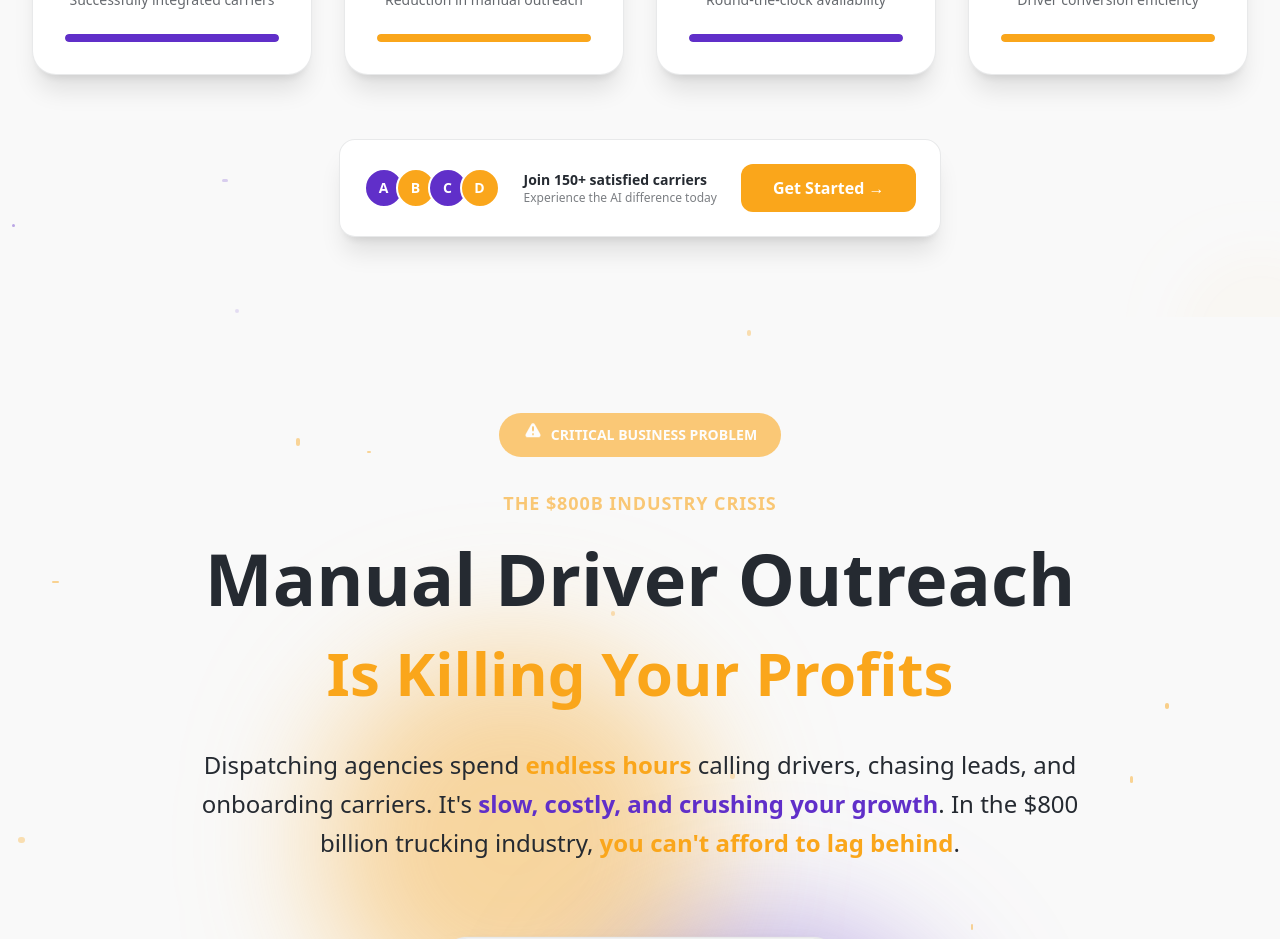
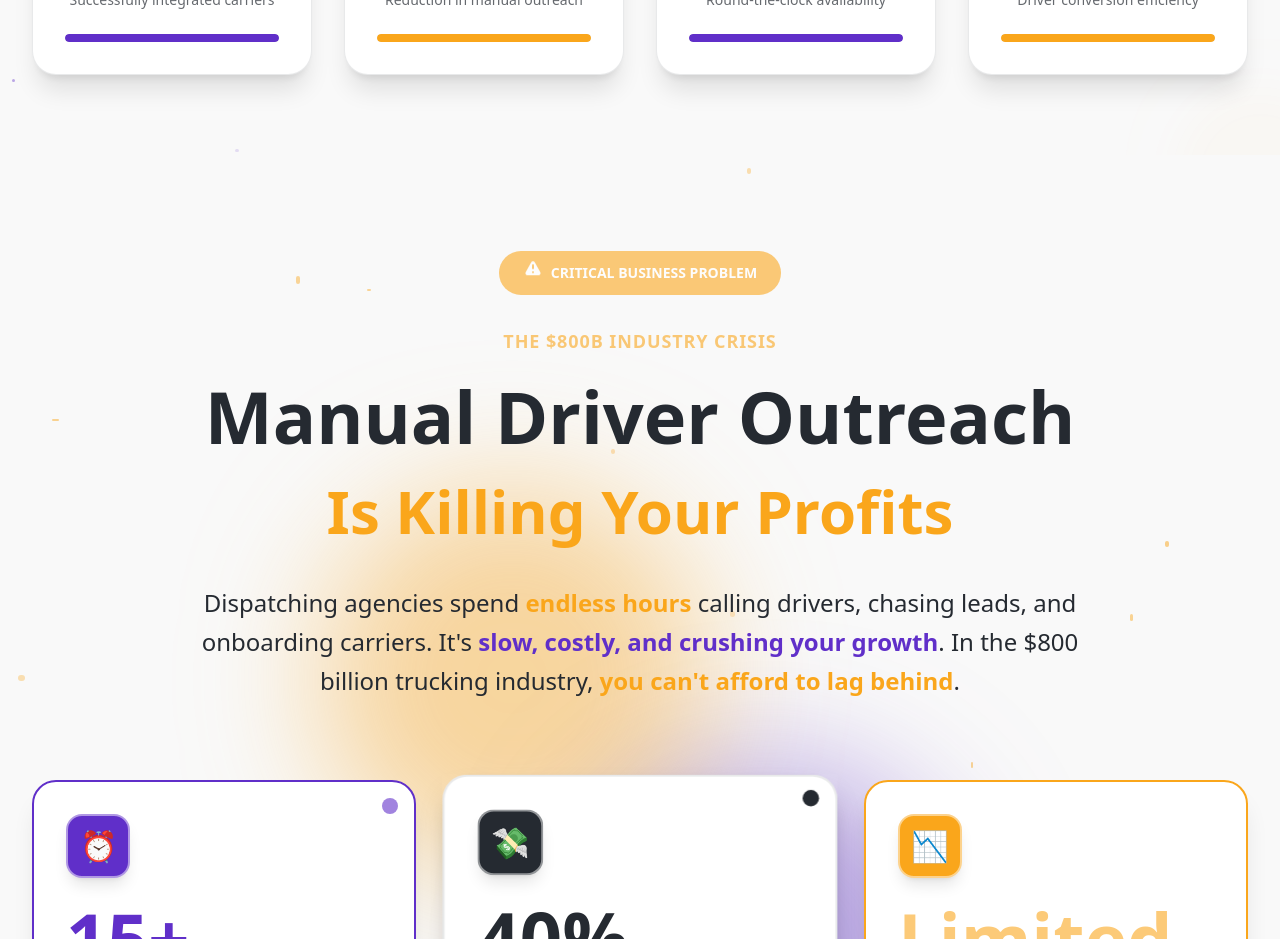
Before and after one commit to AmmarHussainn/driverbuddy, a React (Vite) app: page / in a window 1280 px wide. Shown: the part 1580-2519 px from the top of the page. Built offline with nearby package versions, Linux system fonts and the light colour scheme.

Commit message:
remove extra section

```diff
--- a/src/components/Stats.jsx
+++ b/src/components/Stats.jsx
@@ -250,55 +250,7 @@ export default function Stats() {
           ))}
         </div>
 
-        {/* Bottom CTA */}
-        <div className={`text-center mt-16 transform transition-all duration-1000 delay-1000 ${
-          isVisible ? 'translate-y-0 opacity-100' : 'translate-y-10 opacity-0'
-        }`}>
-          <div
-            className="inline-flex items-center space-x-6 bg-white rounded-2xl p-6 shadow-xl border"
-            style={{ borderColor: 'rgba(37, 42, 49, 0.1)' }}
-          >
-            <div className="flex -space-x-2">
-              {[...Array(4)].map((_, i) => (
-                <div
-                  key={i}
-                  className="w-10 h-10 rounded-full border-2 border-white flex items-center justify-center text-white font-bold text-sm"
-                  style={{
-                    backgroundColor: i % 2 === 0 ? '#602fc9' : '#faa61b'
-                  }}
-                >
-                  {String.fromCharCode(65 + i)}
-                </div>
-              ))}
-            </div>
-            <div className="text-left">
-              <p
-                className="text-sm font-semibold"
-                style={{ color: '#252a31' }}
-              >
-                Join 150+ satisfied carriers
-              </p>
-              <p
-                className="text-xs"
-                style={{ color: '#252a31', opacity: 0.6 }}
-              >
-                Experience the AI difference today
-              </p>
-            </div>
-            <button
-              className="text-white px-8 py-3 rounded-xl font-semibold hover:shadow-lg transform hover:scale-105 transition-all duration-300"
-              style={{ backgroundColor: '#faa61b' }}
-              onMouseEnter={(e) => {
-                e.target.style.backgroundColor = '#e8951a';
-              }}
-              onMouseLeave={(e) => {
-                e.target.style.backgroundColor = '#faa61b';
-              }}
-            >
-              Get Started →
-            </button>
-          </div>
-        </div>
+
       </div>
 
       <style jsx>{`
```
